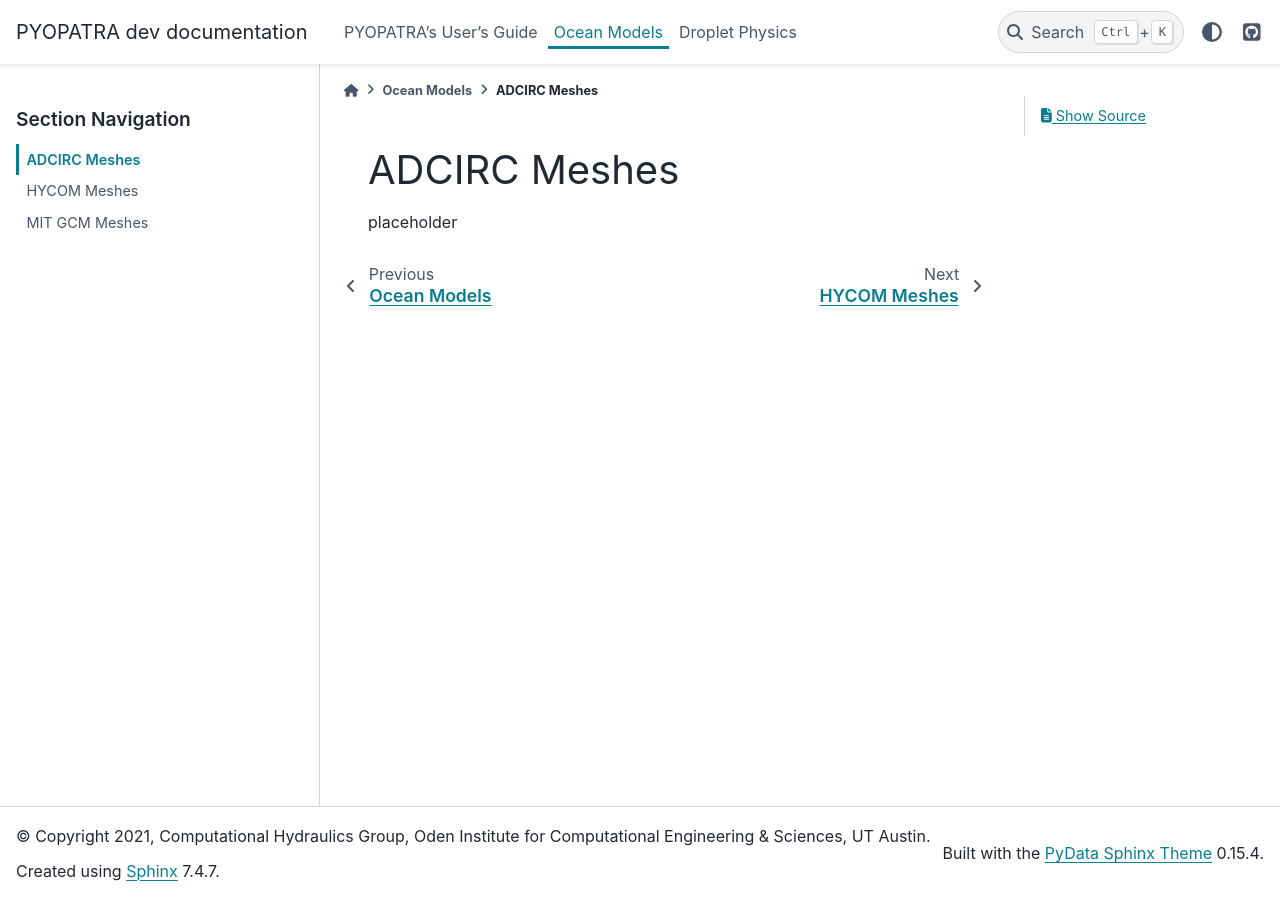
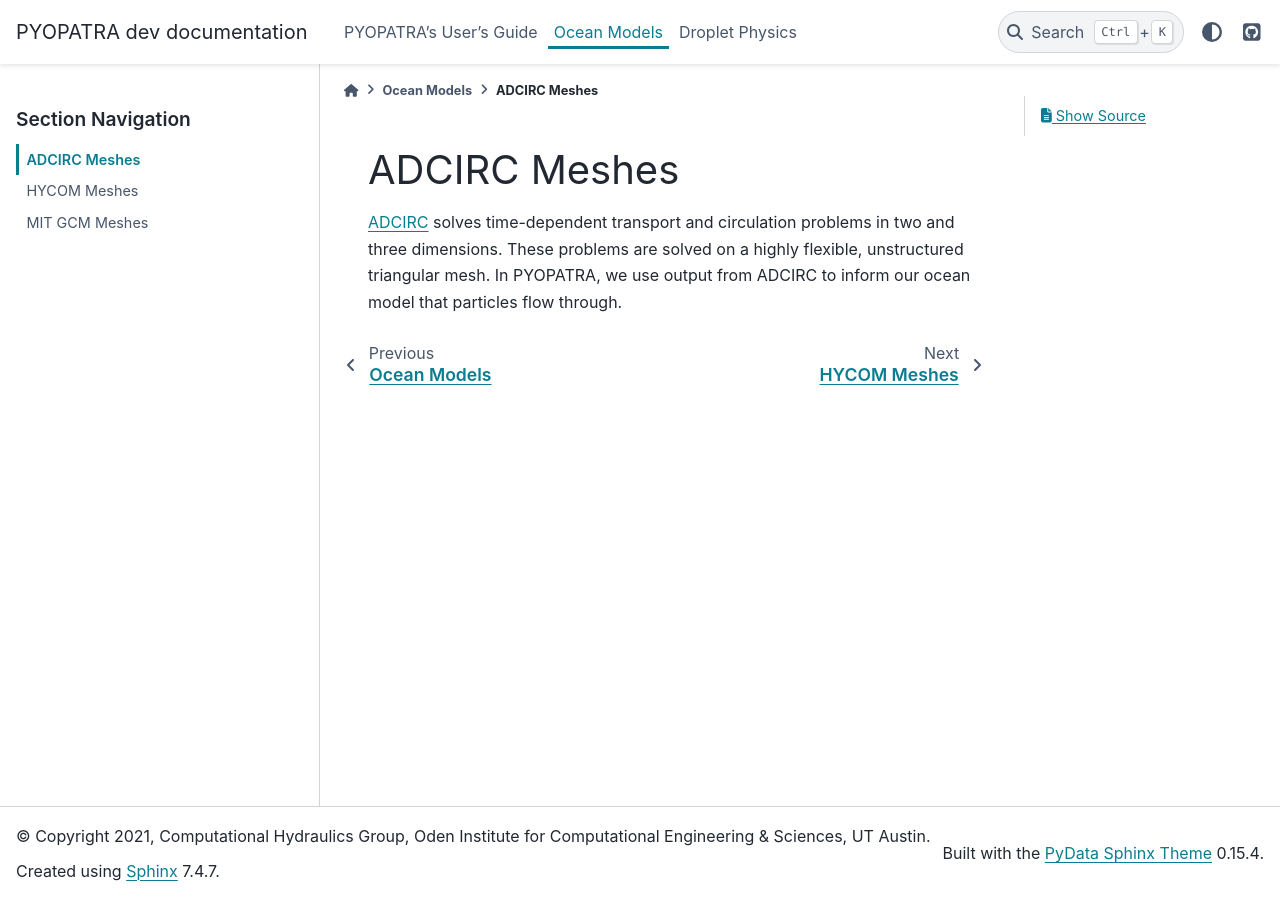
Before and after one commit to UT-CHG/PYOPATRA, a Sphinx documentation site: the page built from docs/mesh/adcirc.rst, in a window 1280 px wide. Built offline with Sphinx 7.4.7 and the PyData theme 0.15.4, drawn with Linux system fonts in a browser that asks for light colours.

Commit message:
Update mesh docs

```diff
--- a/docs/mesh/adcirc.rst
+++ b/docs/mesh/adcirc.rst
@@ -1,4 +1,7 @@
 ADCIRC Meshes
 =============
 
-placeholder
+`ADCIRC <https://adcirc.org/>`_ solves time-dependent transport and circulation
+problems in two and three dimensions. These problems are solved on a highly
+flexible, unstructured triangular mesh. In PYOPATRA, we use output from ADCIRC
+to inform our ocean model that particles flow through.
--- a/docs/mesh/index.rst
+++ b/docs/mesh/index.rst
@@ -1,5 +1,8 @@
 Ocean Models
 ============
+
+In PYOPATRA, rather than solving open ocean circulation and transport equations,
+we use output from existing ocean model solvers: ADCIRC, HYCOM, MIT-GCM, and POM.
 
 .. toctree::
    :maxdepth: 2
```
